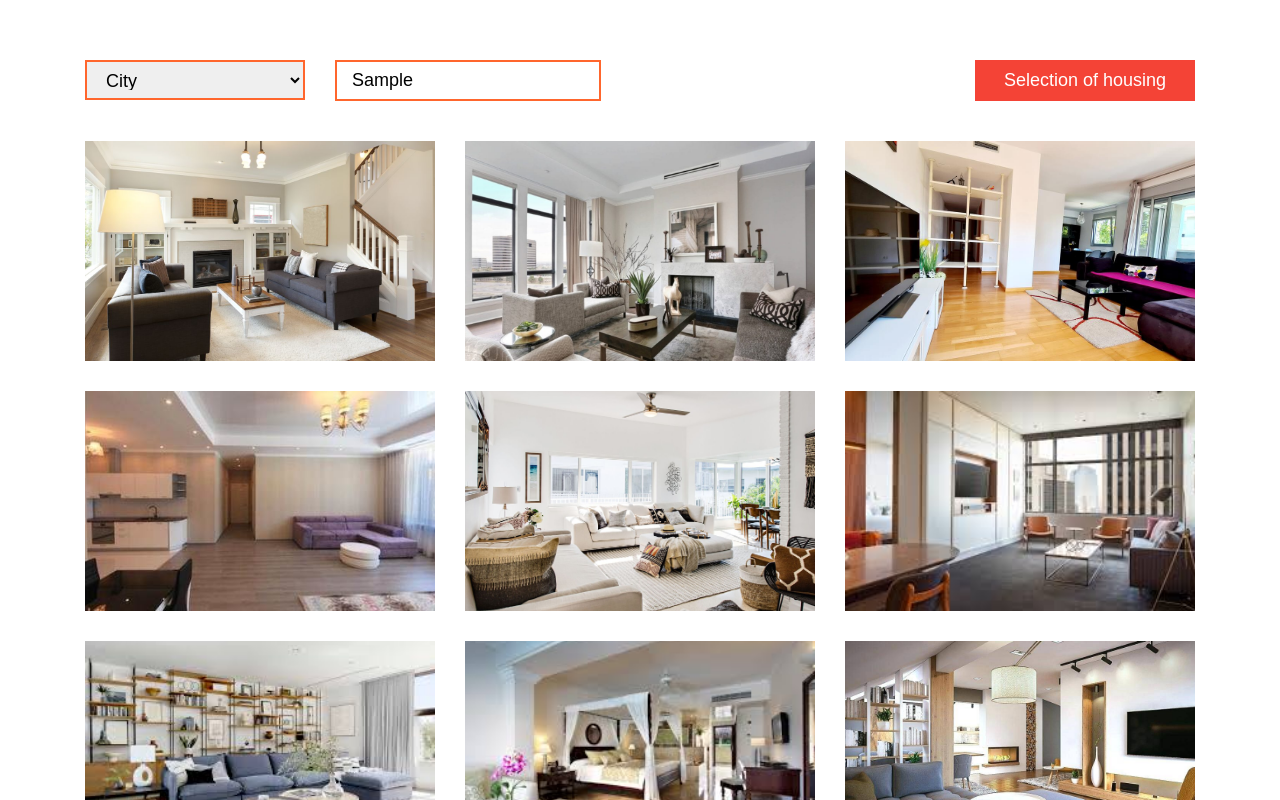
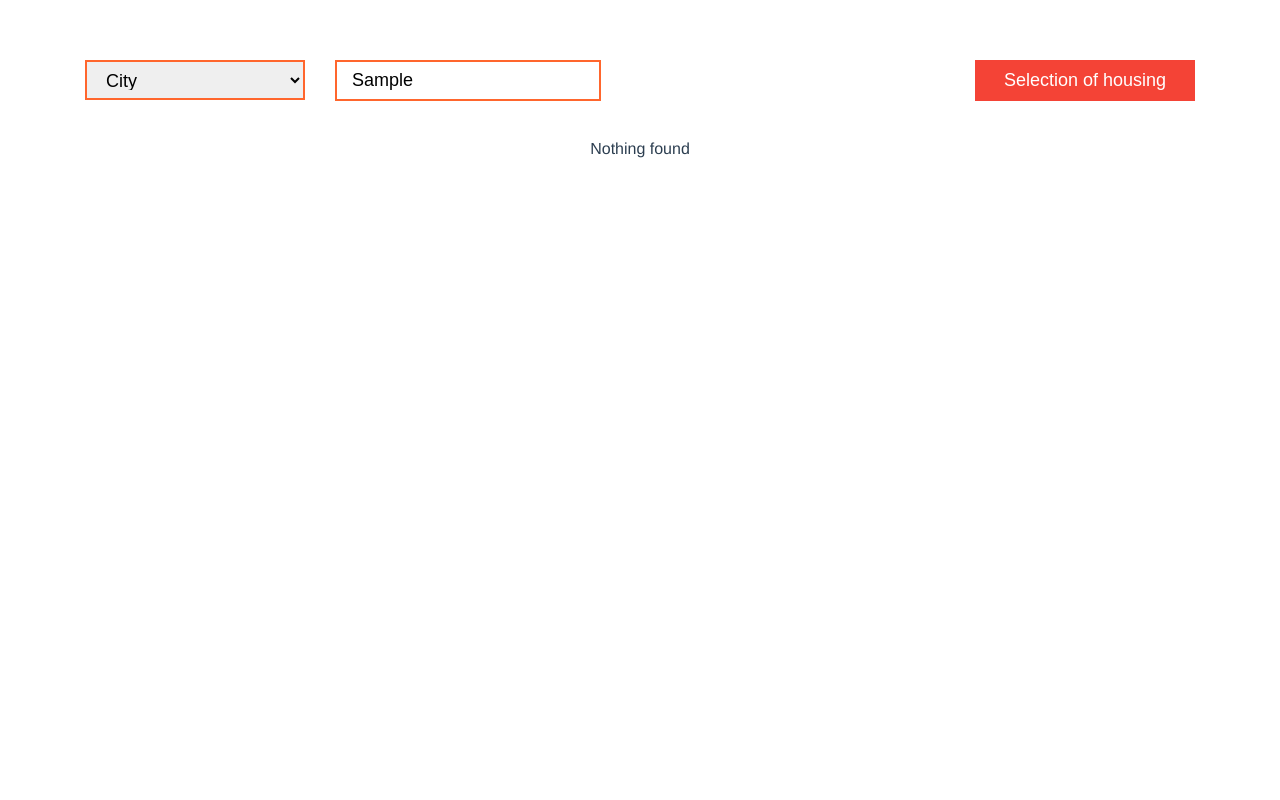
Before and after one commit to Taras-Roboteckyi/Vue-CLI_first-app, a Vue app: page / in a window 1280 px wide. Both pictures are taken after typing "Sample" into the empty fields and a click on the button "Selection of housing". Shown: the top 800 px of the page. Built offline with nearby package versions, Linux system fonts and the light colour scheme.

Commit message:
add filter to apartmnet component

```diff
--- a/src/App.vue
+++ b/src/App.vue
@@ -2,10 +2,12 @@
   <div id="app">
 
     <Container>
-      <ApartmentFilterForm class="apartments-filter" @submit="logger" />
+      <ApartmentFilterForm class="apartments-filter" @submit="filter" />
     </Container>
+    <p v-if="!filteredApartments.length">Nothing found</p>
+    <!-- //Дивиться якщо довжина не менше 0 тоді гасить компонент// -->
 
-    <ApartmentsList :items="apartments">
+    <ApartmentsList v-else :items="filteredApartments">
       <template v-slot:apartment="{ apartment }">
         <ApartmentsItem :key="apartment.id" :descr="apartment.descr" :rating="apartment.rating" :price="apartment.price"
           :imgSrc="apartment.imgUrl" @click.native="handleItemClick" />
@@ -38,15 +40,13 @@ export default {
     }
   },
   computed: {
-    title() {
-      return `Amount of clicks ${this.amountOfClicks}`
+    filteredApartments() {
+      return this.filterByPrice(this.filterByCityName(this.apartments))
     }
   },
   methods: {
 
-    handleItemClick() {
-      console.log("handle Click")
-    },
+
     filter({ city, price }) {
       this.filters.city = city
       this.filters.price = price
@@ -62,7 +62,7 @@ export default {
       if (!this.filters.price) return apartments  //Перевірка чи є пустий рядок, якщо є то повертаєм apartments
 
       return apartments.filter(apartment => {
-        return apartment.price === this.filters.price
+        return apartment.price >= this.filters.price
       })
     }
   }
```
